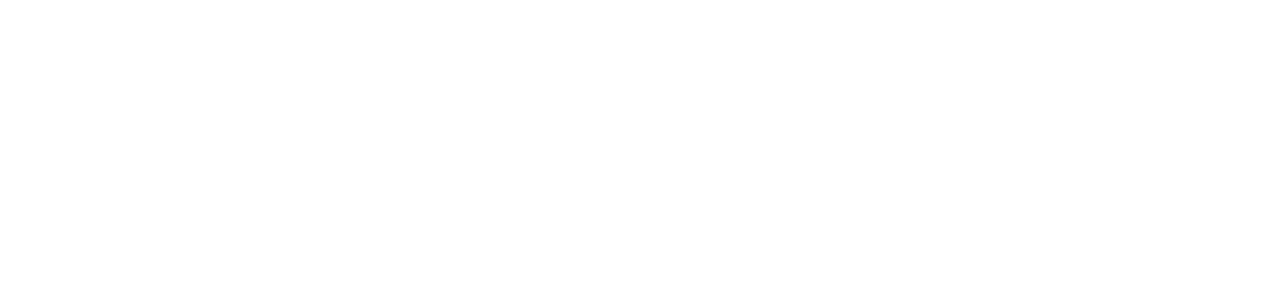
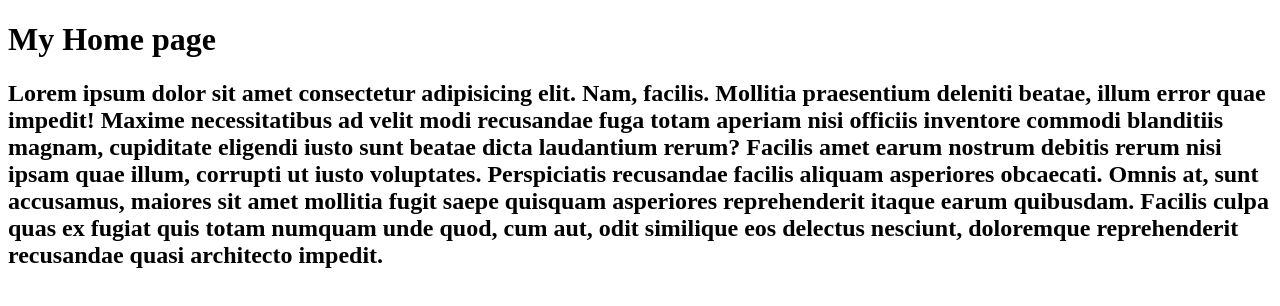
Before and after one commit to ran1mns/ran1mns2025, a plain HTML site: page Edwin/index.html in a window 1280 px wide. Drawn offline with Linux system fonts and the light colour scheme.

Commit message:
added Edwin for testing

```diff
--- a/Edwin/index.html
+++ b/Edwin/index.html
@@ -1,11 +1,21 @@
 <!DOCTYPE html>
 <html lang="en">
+
 <head>
     <meta charset="UTF-8">
     <meta name="viewport" content="width=device-width, initial-scale=1.0">
-    <title>Document</title>
+    <title>Home page</title>
 </head>
+
 <body>
+    <h1>My Home page</h1>
+    <h2>Lorem ipsum dolor sit amet consectetur adipisicing elit. Nam, facilis. Mollitia praesentium deleniti beatae,
+        illum error quae impedit! Maxime necessitatibus ad velit modi recusandae fuga totam aperiam nisi officiis
+        inventore commodi blanditiis magnam, cupiditate eligendi iusto sunt beatae dicta laudantium rerum? Facilis amet
+        earum nostrum debitis rerum nisi ipsam quae illum, corrupti ut iusto voluptates. Perspiciatis recusandae facilis
+        aliquam asperiores obcaecati. Omnis at, sunt accusamus, maiores sit amet mollitia fugit saepe quisquam
+        asperiores reprehenderit itaque earum quibusdam. Facilis culpa quas ex fugiat quis totam numquam unde quod, cum
+        aut, odit similique eos delectus nesciunt, doloremque reprehenderit recusandae quasi architecto impedit.</h2>
+</body>
 
-</body>
 </html>
```
